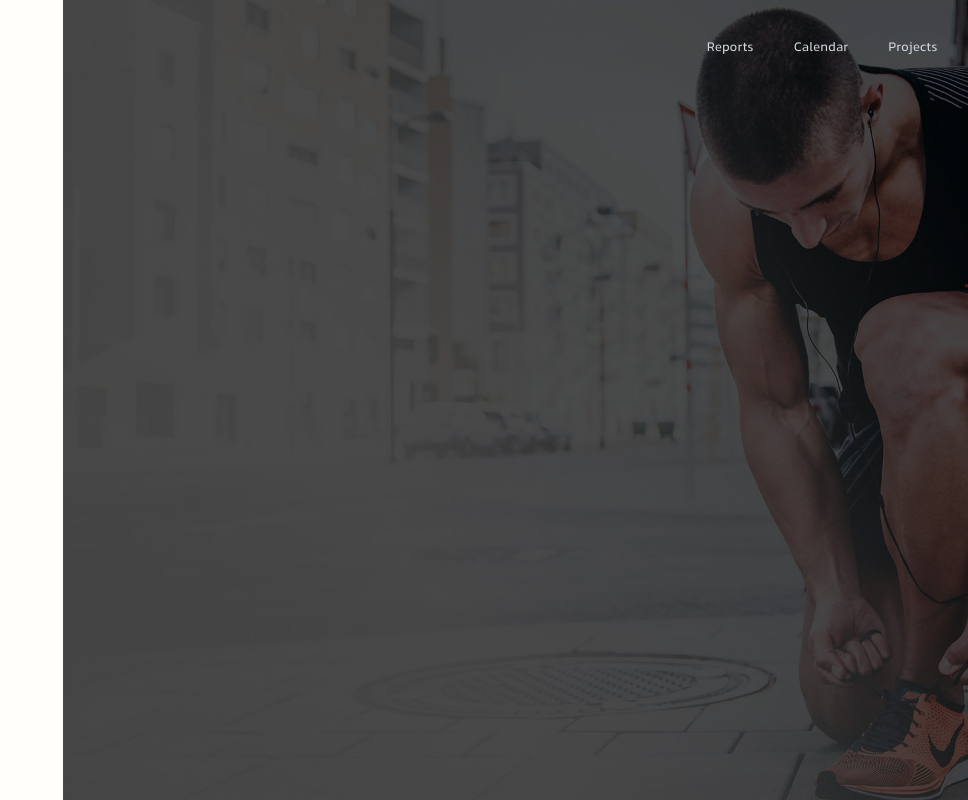
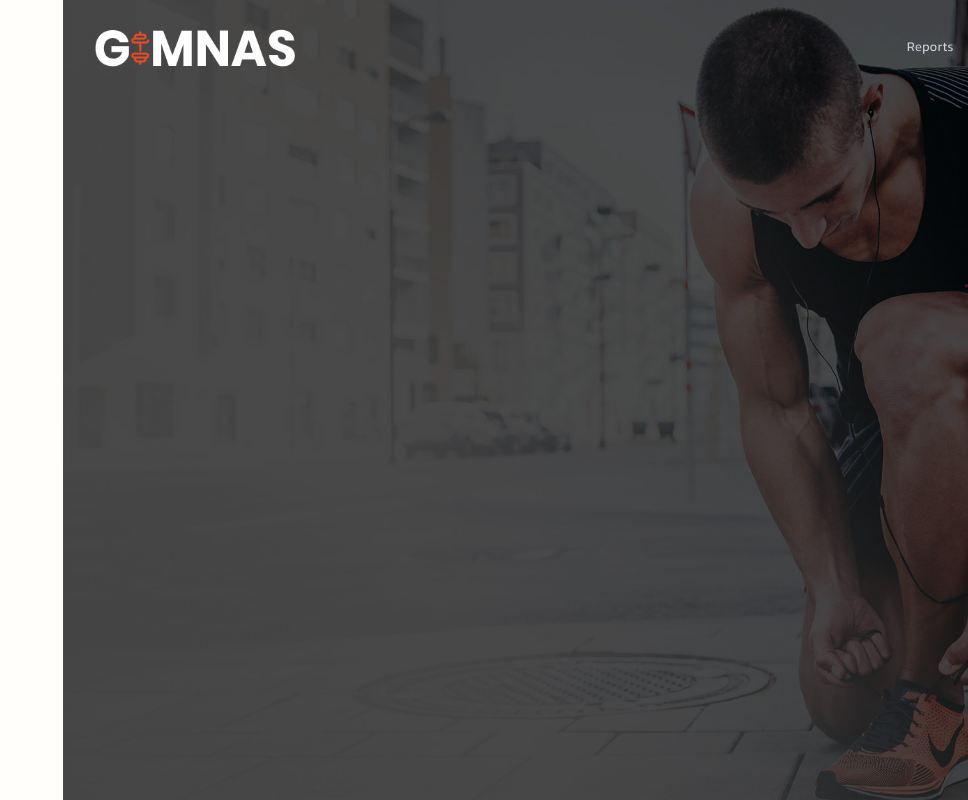
Before and after one commit to mahyarErshad/gimnas, a React (Vite) app: page / in a window 1280 px wide. Shown: the whole page, without its empty margins (312-1280 px from the left). Built offline with nearby package versions, Linux system fonts and the light colour scheme.

Commit message:
Logo's width is responsive

```diff
--- a/src/components/Header/Navbar/Navbar.jsx
+++ b/src/components/Header/Navbar/Navbar.jsx
@@ -9,9 +9,7 @@ function Nav() {
       <div className="max-w-7xl mx-auto px-4 sm:px-6 lg:px-8">
         <div className="flex items-center justify-between h-16">
           <div className="flex items-center">
-            <div className="flex-shrink-0">
-              <img className="w-full max-w-[12.5rem]" src={logo} alt="Workflow" />
-            </div>
+            <div className="flex-shrink-0"></div>
             <div className="hidden md:block">
               <div className="ml-10 flex items-baseline space-x-4">
                 <a href="#" className=" hover:bg-gray-700 text-white px-3 py-2 rounded-md text-sm font-medium">
@@ -36,6 +34,7 @@ function Nav() {
               </div>
             </div>
           </div>
+          <img className="max-md:max-w-[9.375rem] md:max-w-[12.5rem]" src={logo} alt="Logo" />
           <div className="-mr-2 flex md:hidden">
             <button onClick={() => setIsOpen(!isOpen)} type="button" className="bg-gray-900 inline-flex items-center justify-center p-2 rounded-md text-gray-400 hover:text-white hover:bg-gray-800 focus:outline-none focus:ring-2 focus:ring-offset-2 focus:ring-offset-gray-800 focus:ring-white" aria-controls="mobile-menu" aria-expanded="false">
               <span className="sr-only">Open main menu</span>
```
